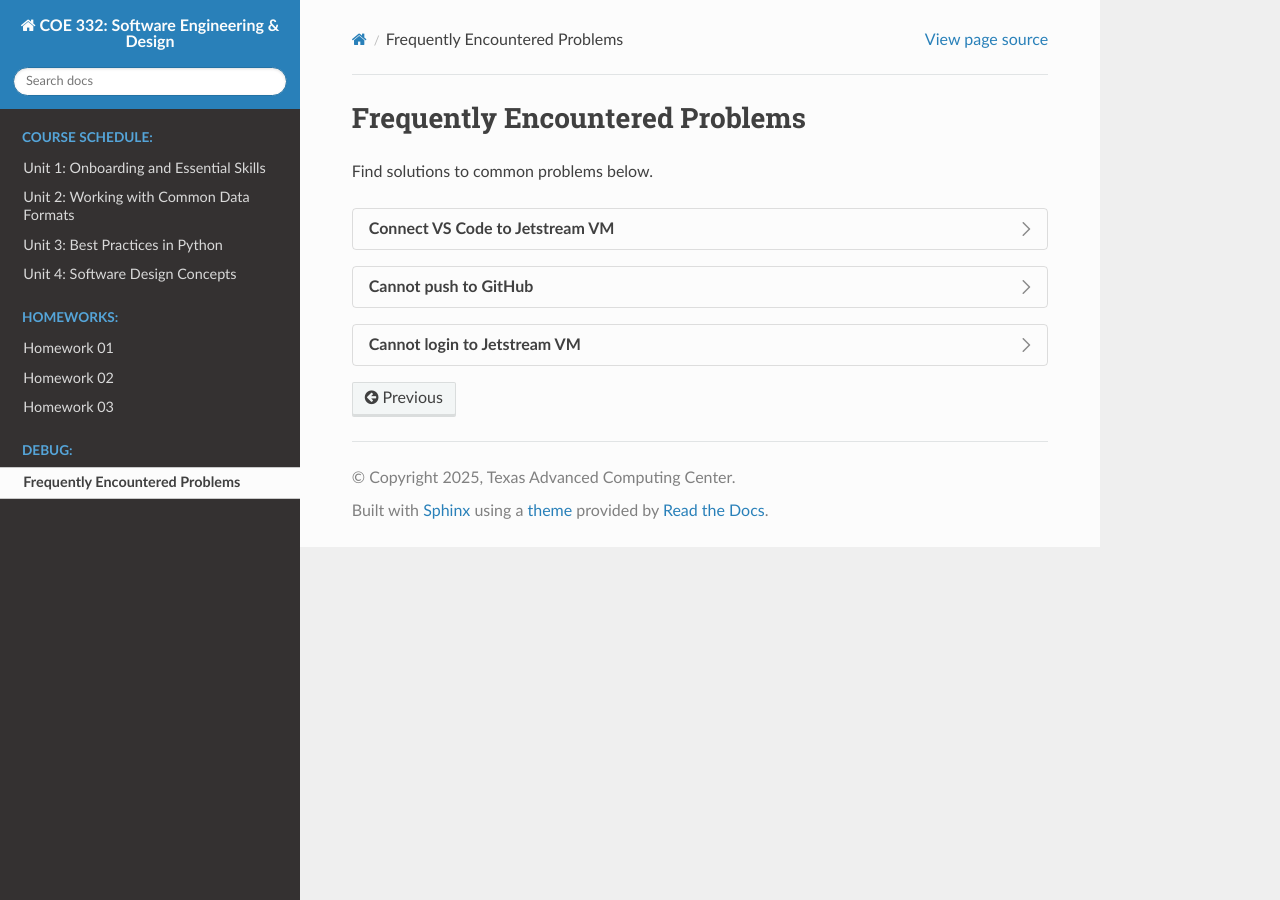
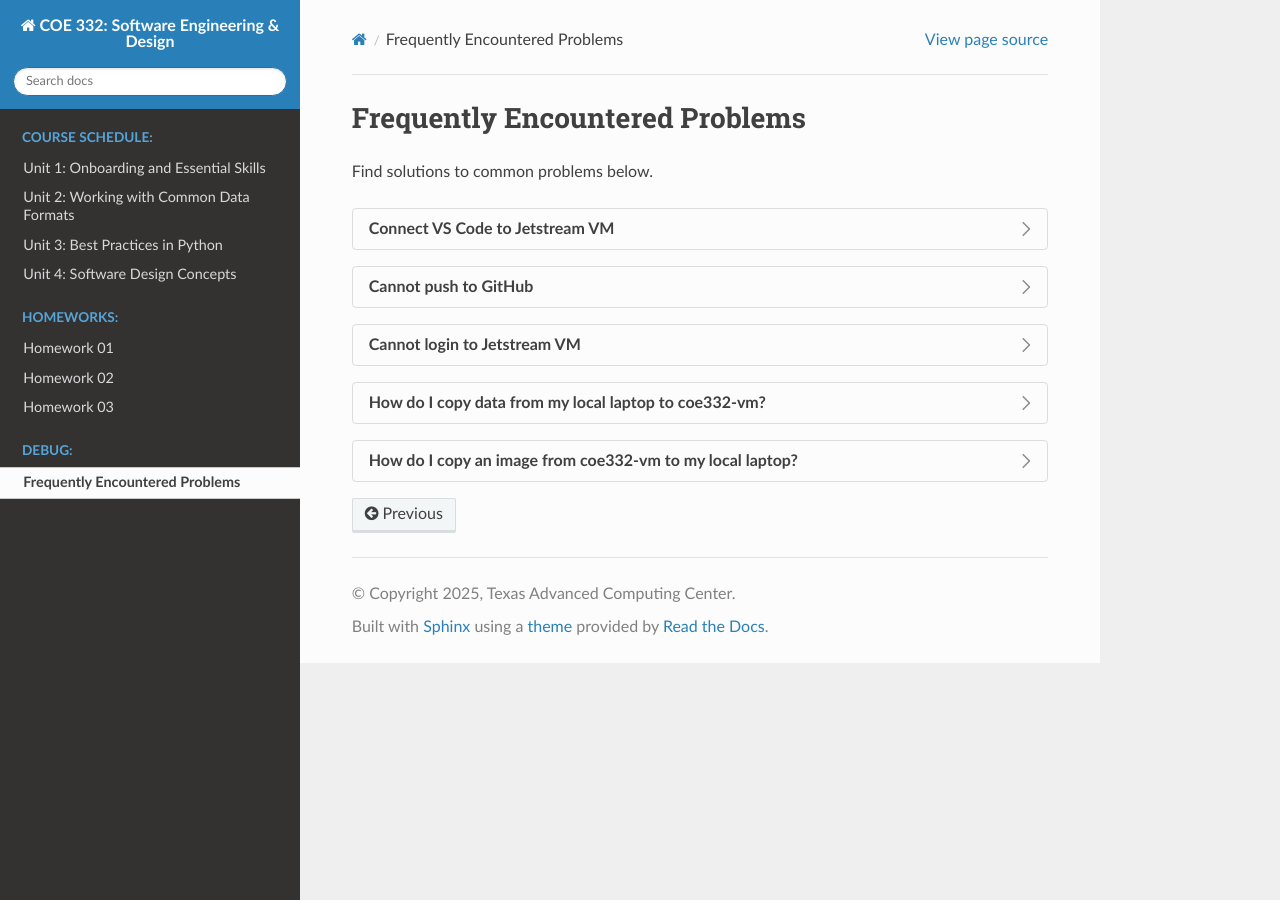
Before and after one commit to TACC/coe-332-sp25, a Sphinx documentation site: the page built from docs/faq/faq.rst, in a window 1280 px wide. Built offline with Sphinx 7.4.7 and the Read the Docs theme 3.1.0, drawn with Linux system fonts in a browser that asks for light colours; some of the changed lines change nothing that is shown.

Commit message:
added faqs on copying data

```diff
--- a/docs/faq/faq.rst
+++ b/docs/faq/faq.rst
@@ -64,3 +64,61 @@
    you for a password, it is likely that you removed some necessary lines from
    your ~/.ssh/config on student-login. Contact one of the course instructors
    and we will restore it for you.
+
+
+.. dropdown:: How do I copy data from my local laptop to coe332-vm?
+
+   Assuming you have a file like 'data.csv' on your local laptop and you want to
+   copy it to coe332-vm. It will require two hops: first copy from laptop to
+   student-login, then from student-login to coe332-vm:
+
+   .. code-block:: console
+
+      [local]$ ls
+      data.csv
+      [local]$ scp data.csv username@student-login.tacc.utexas.edu:~/
+      Password:
+      TACC_Token:
+
+   The file 'data.csv' is now copied to your home directory on student-login,
+   so ssh to student-login and from there copy it to coe332-vm:
+
+   .. code-block:: console
+
+      [local]$ ssh username@student-login.tacc.utexas.edu
+      Password:
+      TACC_Token:
+      [student-login]$ ls
+      data.csv
+      [student-login]$ scp data.csv coe332-vm:~/
+      # no password or token prompt
+
+
+.. dropdown:: How do I copy an image from coe332-vm to my local laptop?
+
+   Assuming you have a file like 'output.png' on coe332-vm that you want to copy
+   to your local laptop. It will require two hops: first copy from coe332-vm
+   to student-login, then from student-login to your laptop:
+
+   .. code-block:: console
+
+      [coe332-vm]$ pwd
+      /path/where/data/is
+      [coe332-vm]$ ls
+      output.png
+      [coe332-vm]$ logout
+
+      [student-login]$ pwd
+      /home/username
+      [student-login]$ scp coe332-vm:/path/where/data/is/output.png ./
+
+   This will copy 'output.png' from coe332-vm to your home directory on
+   student-login. Next, logout of student-login and copy the file to your
+   local laptop:
+
+   .. code-block:: console
+
+      [student-login]$ logout
+      [local]$ scp username@student-login.tacc.utexas.edu:~/output.png ./
+      Password:
+      TACC_Token:
```
